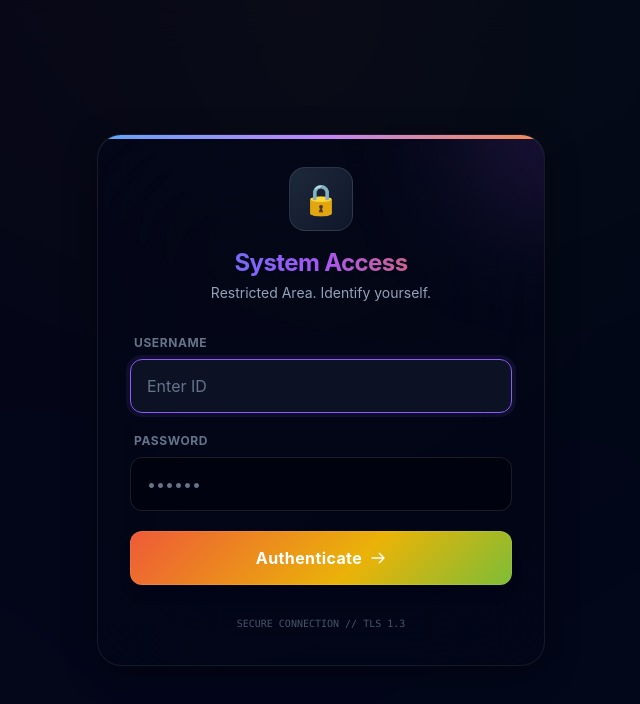
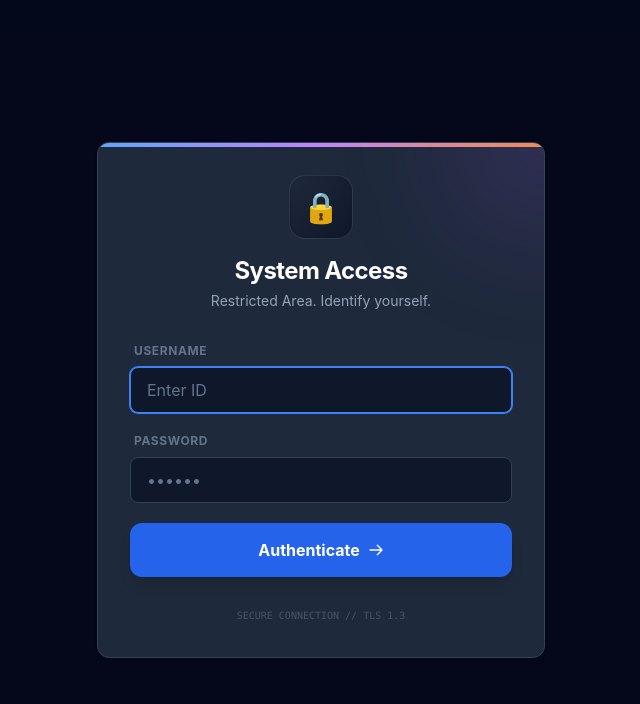
Before and after one commit to NullifiedUniverse/ticketing-system, a React (Create React App) app in the folder frontend/: page / in a window 1280 px wide. Shown: the top 704 px of the page, without its empty margins (319-959 px from the left). Built offline with nearby package versions, Linux system fonts and the light colour scheme; no server answers; the HTML template or start-up script is replaced by a standard one.

Commit message:
style: remove AI-feel, simplify UI, reduce motion, and standardize design system

```diff
--- a/frontend/src/components/BentoCard.js
+++ b/frontend/src/components/BentoCard.js
@@ -63,16 +63,13 @@ const BentoCard = ({
                         initial={{ opacity: 0, height: 0 }}
                         animate={{ opacity: 1, height: "auto" }}
                         exit={{ opacity: 0, height: 0 }}
-                        transition={{ type: "spring", stiffness: 300, damping: 25 }}
+                        transition={{ duration: 0.2, ease: "easeInOut" }}
                         className="flex-1 p-6 pt-2 z-10"
                     >
                         {children}
                     </motion.div>
                 )}
             </AnimatePresence>
-
-            {/* Decorative Background Glow (Optional, can be passed or built-in) */}
-            <div className="absolute top-0 right-0 -mt-10 -mr-10 w-32 h-32 bg-gradient-to-tr from-white/5 to-transparent rounded-full blur-3xl pointer-events-none -z-0"></div>
         </motion.div>
     );
 };
--- a/frontend/src/components/SmartButton.js
+++ b/frontend/src/components/SmartButton.js
@@ -49,13 +49,13 @@ const SmartButton = ({
     };
 
     // Styles
-    const baseClasses = "w-full py-3.5 px-4 rounded-xl font-bold transition-all flex items-center justify-center gap-2 shadow-lg relative overflow-hidden";
+    const baseClasses = "w-full py-3.5 px-4 rounded-lg font-semibold transition-all flex items-center justify-center gap-2 shadow-sm relative overflow-hidden focus:ring-2 focus:ring-offset-2 focus:ring-offset-slate-900 focus:outline-none";
 
     const variants = {
-        primary: "animated-gradient-bg hover:brightness-110 text-white shadow-purple-500/20",
-        glass: "glass-interactive text-slate-200 hover:text-white",
-        danger: "bg-red-500/10 hover:bg-red-500/20 border border-red-500/30 text-red-400 hover:text-red-300",
-        secondary: "bg-slate-800 hover:bg-slate-700 text-white border border-white/10"
+        primary: "btn-primary focus:ring-blue-500",
+        glass: "btn-interactive text-slate-200 hover:text-white focus:ring-slate-500",
+        danger: "bg-red-500/10 hover:bg-red-500/20 border border-red-500/30 text-red-400 hover:text-red-300 focus:ring-red-500",
+        secondary: "bg-slate-800 hover:bg-slate-700 text-white border border-slate-700 focus:ring-slate-500"
     };
 
     const activeClass = variants[variant] || variants.primary;
--- a/frontend/src/index.css
+++ b/frontend/src/index.css
@@ -5,60 +5,46 @@
 :root {
     color-scheme: dark;
 
-    /* --- Design Tokens --- */
+    /* --- Professional Design Tokens (Slate/Blue Theme) --- */
 
-    /* Brand / Rainbow Spectrum */
-    --color-brand-red: #ef4444;
-    --color-brand-orange: #f97316;
-    --color-brand-yellow: #eab308;
-    --color-brand-green: #22c55e;
-    --color-brand-blue: #3b82f6;
-    --color-brand-indigo: #6366f1;
-    --color-brand-violet: #8b5cf6;
-    --color-brand-purple: #a855f7;
-    --color-brand-pink: #ec4899;
+    /* Brand Colors - Accessible & Standard */
+    --color-brand-primary: #3b82f6; /* Blue 500 */
+    --color-brand-success: #22c55e; /* Green 500 */
+    --color-brand-warning: #eab308; /* Yellow 500 */
+    --color-brand-danger: #ef4444; /* Red 500 */
 
-    /* Surfaces (Glass) */
-    --surface-glass-heavy: rgba(2, 6, 23, 0.8); /* Slate 950 / 80% */
-    --surface-glass-medium: rgba(2, 6, 23, 0.6); /* Slate 950 / 60% */
-    --surface-glass-light: rgba(255, 255, 255, 0.05);
+    /* Backgrounds */
+    --bg-app: #0f172a; /* Slate 950 */
+    --bg-panel: #1e293b; /* Slate 800 */
+    --bg-panel-hover: #334155; /* Slate 700 */
+
+    /* Text */
+    --text-primary: #f8fafc; /* Slate 50 */
+    --text-secondary: #94a3b8; /* Slate 400 */
+    --text-muted: #64748b; /* Slate 500 */
 
     /* Borders */
-    --border-glass-subtle: rgba(255, 255, 255, 0.08);
-    --border-glass-highlight: rgba(255, 255, 255, 0.15);
+    --border-subtle: #334155; /* Slate 700 */
+    --border-highlight: #475569; /* Slate 600 */
 
-    /* Spacing & Radius */
-    --radius-bento: 1.5rem; /* 3xl */
-    --radius-button: 0.75rem; /* xl */
+    /* Radii */
+    --radius-panel: 0.75rem; /* rounded-xl */
+    --radius-button: 0.5rem; /* rounded-lg */
 }
 
 body {
-    /* Deep Cosmos Background - Premium Rainbow Fidelity */
-    background-color: #020617; /* Slate 950 */
-    background-image:
-        radial-gradient(at 0% 0%, rgba(239, 68, 68, 0.15) 0px, transparent 50%),      /* Red */
-        radial-gradient(at 50% 0%, rgba(234, 179, 8, 0.15) 0px, transparent 50%),     /* Yellow */
-        radial-gradient(at 100% 0%, rgba(34, 197, 94, 0.15) 0px, transparent 50%),    /* Green */
-        radial-gradient(at 100% 100%, rgba(59, 130, 246, 0.15) 0px, transparent 50%), /* Blue */
-        radial-gradient(at 0% 100%, rgba(168, 85, 247, 0.15) 0px, transparent 50%);   /* Purple */
-    background-attachment: fixed;
-    color: #e2e8f0; /* Slate 200 */
+    background-color: var(--bg-app);
+    color: var(--text-primary);
     font-family: 'Inter', system-ui, -apple-system, sans-serif;
     -webkit-font-smoothing: antialiased;
     -moz-osx-font-smoothing: grayscale;
     overflow-x: hidden;
-
-    /* App-like Feel */
-    user-select: none;
-    -webkit-user-select: none;
-    cursor: default;
 }
 
-/* Custom Scrollbar - Auto-hiding */
+/* Custom Scrollbar - Standard */
 ::-webkit-scrollbar {
-    width: 6px;
-    height: 6px;
-    background: transparent;
+    width: 8px;
+    height: 8px;
 }
 
 ::-webkit-scrollbar-track {
@@ -66,132 +52,49 @@ body {
 }
 
 ::-webkit-scrollbar-thumb {
-    background: transparent;
-    border-radius: 99px;
-}
-
-/* Show scrollbar on hover */
-*:hover::-webkit-scrollbar-thumb {
-    background: rgba(255, 255, 255, 0.15);
+    background: var(--border-subtle);
+    border-radius: 4px;
 }
 
 ::-webkit-scrollbar-thumb:hover {
-    background: rgba(255, 255, 255, 0.3) !important;
-}
-
-/* Firefox */
-* {
-    scrollbar-width: thin;
-    scrollbar-color: transparent transparent;
-}
-
-*:hover {
-    scrollbar-color: rgba(255, 255, 255, 0.15) transparent;
-}
-
-::selection { background: var(--color-brand-pink); opacity: 0.3; color: white; }
-::placeholder { color: #64748b !important; opacity: 1; }
-
-/* Restore interaction for Inputs & Content */
-input, textarea, .selectable {
-    user-select: text;
-    -webkit-user-select: text;
-    cursor: text;
+    background: var(--border-highlight);
 }
 
 @layer components {
-    /* Premium Glass Material - High Contrast & Depth */
-    .glass-panel {
-        background-image: linear-gradient(to bottom right, var(--surface-glass-medium), var(--surface-glass-medium));
-        border: 1px solid var(--border-glass-subtle);
-        border-radius: var(--radius-bento);
-        @apply backdrop-blur-3xl shadow-2xl;
-        box-shadow:
-            0 8px 32px rgba(0, 0, 0, 0.4),
-            inset 0 1px 0 0 var(--border-glass-subtle);
-        will-change: transform, opacity;
+    /* Standard Card/Panel */
+    .glass-panel, .card-panel {
+        background-color: var(--bg-panel);
+        border: 1px solid var(--border-subtle);
+        border-radius: var(--radius-panel);
+        box-shadow: 0 1px 3px 0 rgba(0, 0, 0, 0.1), 0 1px 2px 0 rgba(0, 0, 0, 0.06);
+        transition: background-color 0.2s, border-color 0.2s;
     }
 
-    /* Interactive Glass */
-    .glass-interactive {
-        @apply relative overflow-hidden bg-white/5 hover:bg-white/10 active:bg-white/5 border border-white/5 hover:border-white/20 transition-all duration-200 rounded-xl backdrop-blur-md cursor-pointer will-change-transform;
-        box-shadow: inset 0 1px 0 0 rgba(255, 255, 255, 0.05);
-    }
-    .glass-interactive::after {
-        content: "";
-        position: absolute;
-        top: 50%;
-        left: 50%;
-        width: 100%;
-        height: 100%;
-        background: radial-gradient(circle, rgba(255, 255, 255, 0.3) 0%, transparent 60%);
-        transform: translate(-50%, -50%) scale(0);
-        opacity: 0;
-        transition: transform 0.4s, opacity 0.4s;
-    }
-    .glass-interactive:active::after {
-        transform: translate(-50%, -50%) scale(2);
-        opacity: 1;
-        transition: 0s;
-    }
-    .glass-interactive:hover {
-        box-shadow:
-            0 8px 20px -6px rgba(0, 0, 0, 0.4),
-            inset 0 1px 0 0 rgba(255, 255, 255, 0.15);
-        transform: translateY(-2px);
-    }
-    .glass-interactive:active {
-        transform: translateY(0) scale(0.98);
+    /* Interactive Elements */
+    .glass-interactive, .btn-interactive {
+        @apply relative bg-slate-800 hover:bg-slate-700 active:bg-slate-800 border border-slate-700 hover:border-slate-600 transition-colors duration-150 rounded-lg cursor-pointer;
     }
 
-    /* Precision Inputs */
-    .glass-input {
-        @apply bg-black/30 border border-white/10 rounded-xl px-4 py-3.5 text-white placeholder-slate-500 focus:border-violet-500 focus:bg-slate-900/80 focus:ring-4 focus:ring-violet-500/10 transition-all duration-200 outline-none backdrop-blur-sm;
-        box-shadow: inset 0 2px 4px 0 rgba(0, 0, 0, 0.3);
+    /* Standard Inputs */
+    .glass-input, .input-standard {
+        @apply bg-slate-900 border border-slate-700 rounded-lg px-4 py-2.5 text-white placeholder-slate-500 focus:border-blue-500 focus:ring-1 focus:ring-blue-500 transition-all outline-none;
     }
 
-    /* Aurora Gradient Button - Rainbow Spectrum */
-    .animated-gradient-bg {
-        background: linear-gradient(135deg, var(--color-brand-red) 0%, var(--color-brand-yellow) 25%, var(--color-brand-green) 50%, var(--color-brand-blue) 75%, var(--color-brand-purple) 100%);
-        background-size: 300% 300%;
-        animation: aurora-flow 6s ease infinite;
-        border: 1px solid var(--border-glass-subtle);
-        @apply text-white shadow-lg shadow-blue-500/30 will-change-transform font-bold tracking-wide relative overflow-hidden;
-    }
-    .animated-gradient-bg::after {
-        content: "";
-        position: absolute;
-        top: 0;
-        left: 0;
-        right: 0;
-        bottom: 0;
-        background: rgba(255, 255, 255, 0.2);
-        opacity: 0;
-        transition: opacity 0.2s;
-    }
-    .animated-gradient-bg:active::after {
-        opacity: 1;
-    }
-    .animated-gradient-bg:hover {
-        @apply shadow-blue-500/50 brightness-110 scale-[1.02];
-    }
-    .animated-gradient-bg:active {
-        @apply scale-[0.98];
+    /* Primary Button */
+    .animated-gradient-bg, .btn-primary {
+        @apply bg-blue-600 hover:bg-blue-700 text-white font-semibold shadow-sm transition-colors duration-150 rounded-lg;
+        border: 1px solid transparent;
     }
 
-    /* Typography & Accents */
-    .rainbow-text {
-        background-image: linear-gradient(to right, var(--color-brand-blue), var(--color-brand-purple), var(--color-brand-orange));
-        @apply bg-clip-text text-transparent font-extrabold tracking-tight filter drop-shadow-sm;
+    /* Status Dots */
+    .status-dot {
+        @apply w-2.5 h-2.5 rounded-full;
     }
 
-    .status-dot {
-        @apply w-2.5 h-2.5 rounded-full shadow-[0_0_10px_currentColor];
+    /* Utility Classes for Compatibility */
+    .rainbow-text {
+        @apply text-white font-bold;
+        background: none;
+        -webkit-text-fill-color: initial;
     }
 }
-
-@keyframes aurora-flow {
-    0% { background-position: 0% 50%; }
-    50% { background-position: 100% 50%; }
-    100% { background-position: 0% 50%; }
-}
--- a/frontend/src/utils/animations.js
+++ b/frontend/src/utils/animations.js
@@ -1,138 +1,99 @@
-// Standardized Animation Variants for Null's Board - Enhanced Physics
+// Standardized Professional Animations (Reduced Motion)
 
 export const EASING = {
-    gentle: [0.4, 0, 0.2, 1],
-    bouncy: [0.34, 1.56, 0.64, 1],
-    spring: { type: "spring", stiffness: 400, damping: 25, mass: 1 }, // Snappier Spring
+    standard: [0.4, 0.0, 0.2, 1], // Standard Ease
     smooth: [0.25, 0.1, 0.25, 1.0]
 };
 
-// Container Stagger (Optimized for lists)
+// Container Stagger
 export const containerStagger = {
     hidden: { opacity: 0 },
     visible: {
         opacity: 1,
         transition: {
-            staggerChildren: 0.05,
-            delayChildren: 0.02,
-            ease: EASING.gentle
+            staggerChildren: 0.03,
+            delayChildren: 0.01,
+            ease: "easeOut"
         }
     },
     exit: {
         opacity: 0,
-        transition: { duration: 0.2 }
-    }
-};
-
-// Page / Section Entry
-export const pageEntry = {
-    hidden: { opacity: 0, y: 20, scale: 0.98 },
-    visible: {
-        opacity: 1,
-        y: 0,
-        scale: 1,
-        transition: { ...EASING.spring, delay: 0.1 }
-    },
-    exit: {
-        opacity: 0,
-        y: -20,
-        scale: 0.98,
-        transition: { duration: 0.2 }
-    }
-};
-
-// Item Entry (Fade Up)
-export const fadeInUp = {
-    hidden: { opacity: 0, y: 20 },
-    visible: {
-        opacity: 1,
-        y: 0,
-        transition: EASING.spring
-    },
-    exit: {
-        opacity: 0,
-        y: -10,
-        scale: 0.95,
         transition: { duration: 0.15 }
     }
 };
 
-// Table Row Entry (Optimized for performance)
-export const rowEntry = {
-    hidden: { opacity: 0, x: -15 },
+// Page Entry (Simple Fade)
+export const pageEntry = {
+    hidden: { opacity: 0 },
     visible: {
         opacity: 1,
-        x: 0,
-        transition: { type: "spring", stiffness: 500, damping: 30 }
+        transition: { duration: 0.3, ease: "easeOut" }
     },
     exit: {
         opacity: 0,
-        x: 15,
         transition: { duration: 0.15 }
     }
 };
 
-// Button Micro-interactions (Subtle & Satisfying)
-export const buttonClick = {
-    rest: { scale: 1 },
-    hover: {
-        scale: 1.05,
-        filter: "brightness(1.1)",
-        transition: { ...EASING.spring, stiffness: 400, damping: 15 }
+// Item Entry (Simple Fade Up)
+export const fadeInUp = {
+    hidden: { opacity: 0, y: 10 },
+    visible: {
+        opacity: 1,
+        y: 0,
+        transition: { duration: 0.25, ease: "easeOut" }
     },
-    tap: {
-        scale: 0.95,
-        filter: "brightness(0.9)",
-        transition: { duration: 0.05 }
+    exit: {
+        opacity: 0,
+        transition: { duration: 0.1 }
     }
 };
 
-// Interactive Card Hover (Lift & Glow)
+// Table Row Entry
+export const rowEntry = fadeInUp;
+
+// Button (Minimal feedback, rely on CSS)
+export const buttonClick = {
+    rest: { scale: 1 },
+    hover: { scale: 1 },
+    tap: { scale: 0.98, transition: { duration: 0.05 } }
+};
+
+// Card Hover (Subtle border/bg change via CSS preferred, this is minimal)
 export const cardHover = {
-    rest: { y: 0, boxShadow: "0 4px 6px -1px rgba(0, 0, 0, 0.1)" },
+    rest: { y: 0 },
     hover: {
-        y: -6,
-        boxShadow: "0 20px 25px -5px rgba(0, 0, 0, 0.2), 0 0 15px rgba(59, 130, 246, 0.2)", // Rainbow Blue hint
-        transition: { duration: 0.3, ease: EASING.smooth }
+        y: -2,
+        transition: { duration: 0.2, ease: "easeOut" }
     }
 };
 
-// Bento Card Bounce (Tactile Physics)
+// Standard Card Entry (Replaces BentoBounce)
 export const bentoBounce = {
-    hidden: { opacity: 0, scale: 0.9, y: 20 },
+    hidden: { opacity: 0, y: 10 },
     visible: {
         opacity: 1,
-        scale: 1,
         y: 0,
-        transition: { ...EASING.spring, stiffness: 350, damping: 20 }
+        transition: { duration: 0.3, ease: "easeOut" }
     },
-    hover: {
-        scale: 1.03,
-        y: -4,
-        boxShadow: "0 25px 50px -12px rgba(0, 0, 0, 0.5)",
-        zIndex: 10,
-        transition: { type: "spring", stiffness: 400, damping: 15 }
-    },
-    tap: { scale: 0.97 },
-    exit: { opacity: 0, scale: 0.9, transition: { duration: 0.2 } }
+    exit: { opacity: 0, transition: { duration: 0.15 } }
 };
 
-// Sidebar Drawer (Smooth)
+// Sidebar Drawer
 export const sidebarDrawer = {
     closed: { x: "-100%", opacity: 0 },
     open: {
         x: 0,
         opacity: 1,
-        transition: { ...EASING.spring, damping: 25 }
+        transition: { duration: 0.3, ease: "easeOut" }
     },
     exit: { x: "-100%", opacity: 0, transition: { duration: 0.2 } }
 };
 
-// Pulse Effect (for loading/waiting)
+// Pulse (Subtle)
 export const pulseEffect = {
     animate: {
-        opacity: [0.6, 1, 0.6],
-        scale: [0.98, 1.02, 0.98],
+        opacity: [0.8, 1, 0.8],
         transition: { duration: 2, repeat: Infinity, ease: "easeInOut" }
     }
 };
```
Also changed, not shown: frontend/src/components/Dashboard.js (+10 -13 lines).
